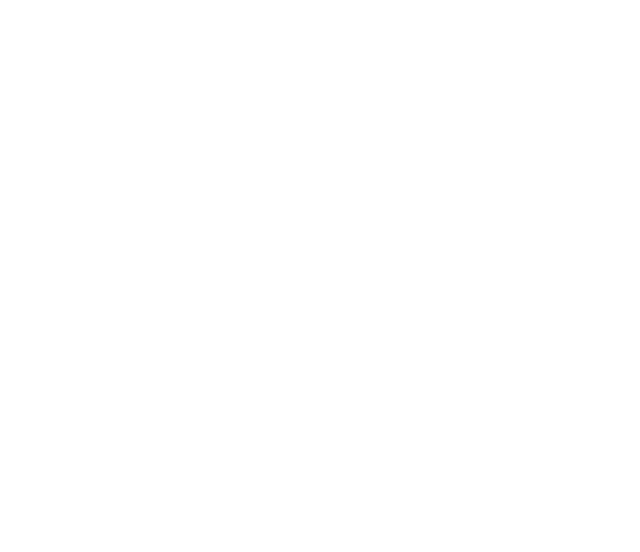
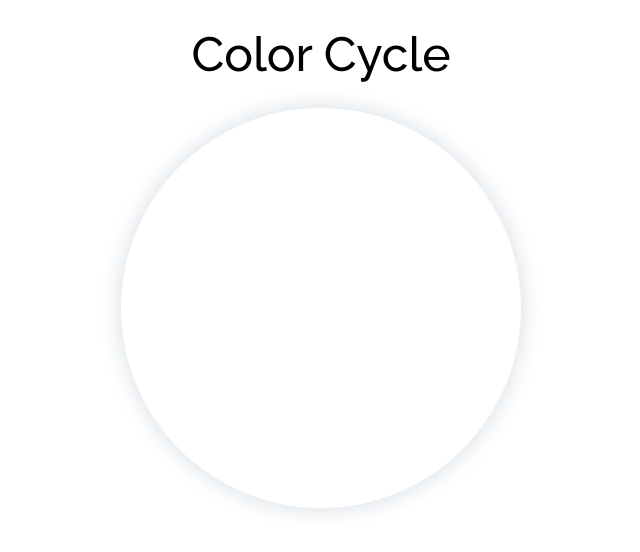
Before and after one commit to NiteArie/color-cycle, a plain HTML site: page index.html in a window 1280 px wide. Shown: the whole page, without its empty margins (319-959 px from the left). Drawn offline with Linux system fonts and the light colour scheme.

Commit message:
[Update] Static Color Circle done

```diff
--- a/index.html
+++ b/index.html
@@ -10,6 +10,15 @@
     <link href="style.css" rel="stylesheet">
 </head>
 <body>
+    <div class="container">
+        <h1 class="container__title">
+            Color Cycle
+        </h1>
+        <div class="container__color">
+            <div class="container__color-circle">
+            </div>
+        </div>
+    </div>
     <script src="script.js"></script>
 </body>
 </html>
--- a/style.css
+++ b/style.css
@@ -0,0 +1,32 @@
+*,
+*::before,
+*::after {
+    box-sizing: border-box;
+}
+
+body {
+    font-family: "Raleway", sans-serif;
+}
+
+.container {
+    max-width: 1200px;
+    margin: 20px auto;
+}
+
+.container__title {
+    text-align: center;
+    font-size: 48px;
+    margin: 30px;
+}
+
+.container__color {
+    display: flex;
+    justify-content: center;
+}
+
+.container__color-circle {
+    height: 400px;
+    width: 400px;
+    border-radius: 100%;
+    box-shadow: 0 0 20px 4px hsl(210, 20%, 90%);
+}
```
